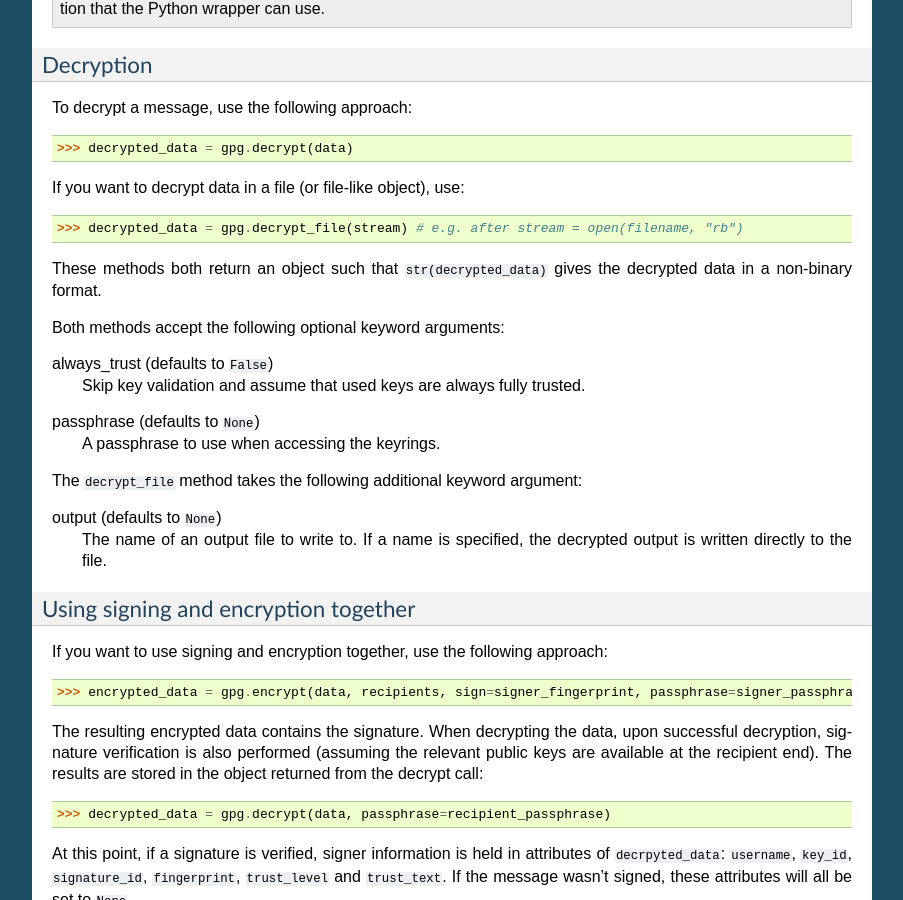
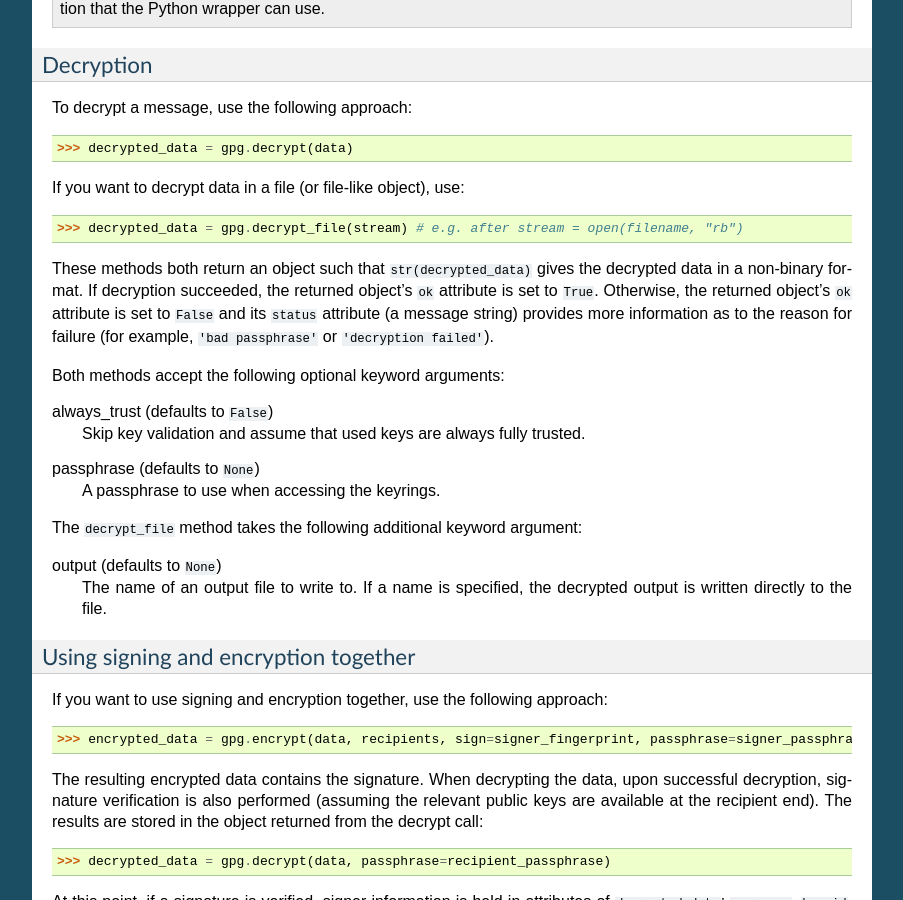
Before and after one commit to vsajip/python-gnupg, a Sphinx documentation site: the page built from docs/index.rst, in a window 1280 px wide and 900 px high, scrolled down 8335 px. Shown: the whole window, without its empty margins (198-1101 px from the left). Built offline with Sphinx 7.4.7, drawn with Linux system fonts in a browser that asks for light colours.

Commit message:
Added clarification on success/failure detection for decryption.

```diff
--- a/docs/index.rst
+++ b/docs/index.rst
@@ -432,7 +432,7 @@
 
     >>> decrypted_data = gpg.decrypt_file(stream) # e.g. after stream = open(filename, "rb")
 
-These methods both return an object such that ``str(decrypted_data)`` gives the decrypted data in a non-binary format.
+These methods both return an object such that ``str(decrypted_data)`` gives the decrypted data in a non-binary format. If decryption succeeded, the returned object's ``ok`` attribute is set to ``True``. Otherwise, the returned object's ``ok`` attribute is set to ``False`` and its ``status`` attribute (a message string) provides more information as to the reason for failure (for example, ``'bad passphrase'`` or ``'decryption failed'``).
 
 Both methods accept the following optional keyword arguments:
 
```
